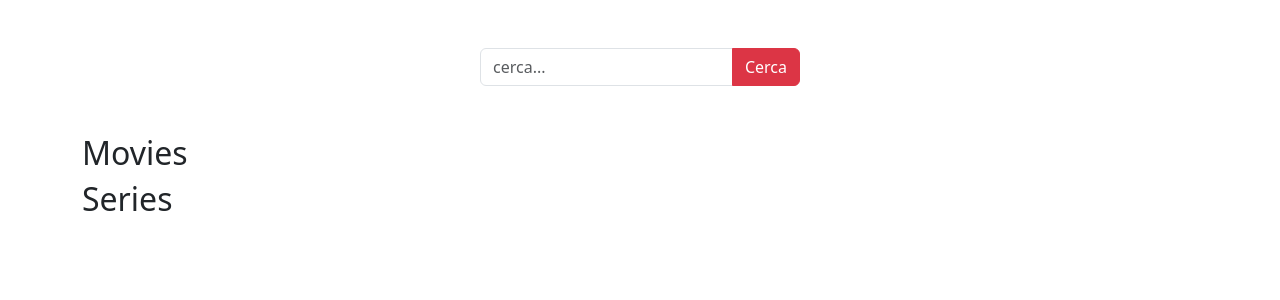
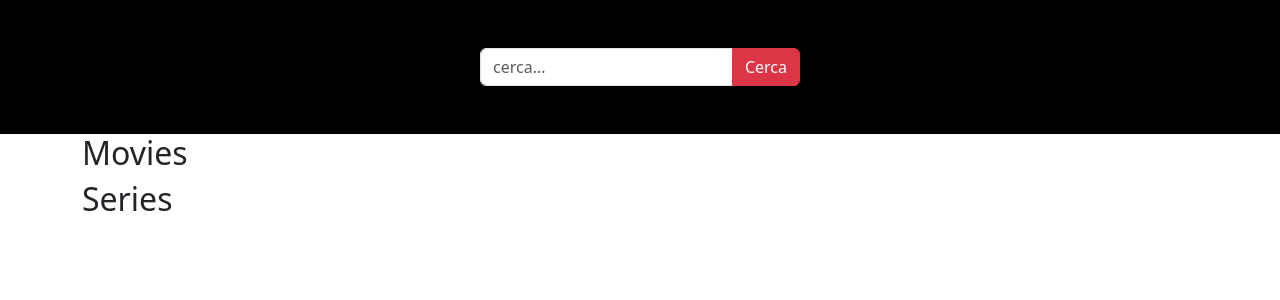
Before and after one commit to GuglielmoBini/vite-boolfix, a Vue app: page / in a window 1280 px wide. Shown: the top 300 px of the page. Built offline with nearby package versions, Linux system fonts and the light colour scheme.

Commit message:
commit di prova dopo cambio nome progetto

```diff
--- a/src/components/AppHeader.vue
+++ b/src/components/AppHeader.vue
@@ -15,5 +15,7 @@ export default {
 </template>
 
 <style lang="scss" scoped>
-
+header {
+    background-color: black;
+}
 </style>
```
